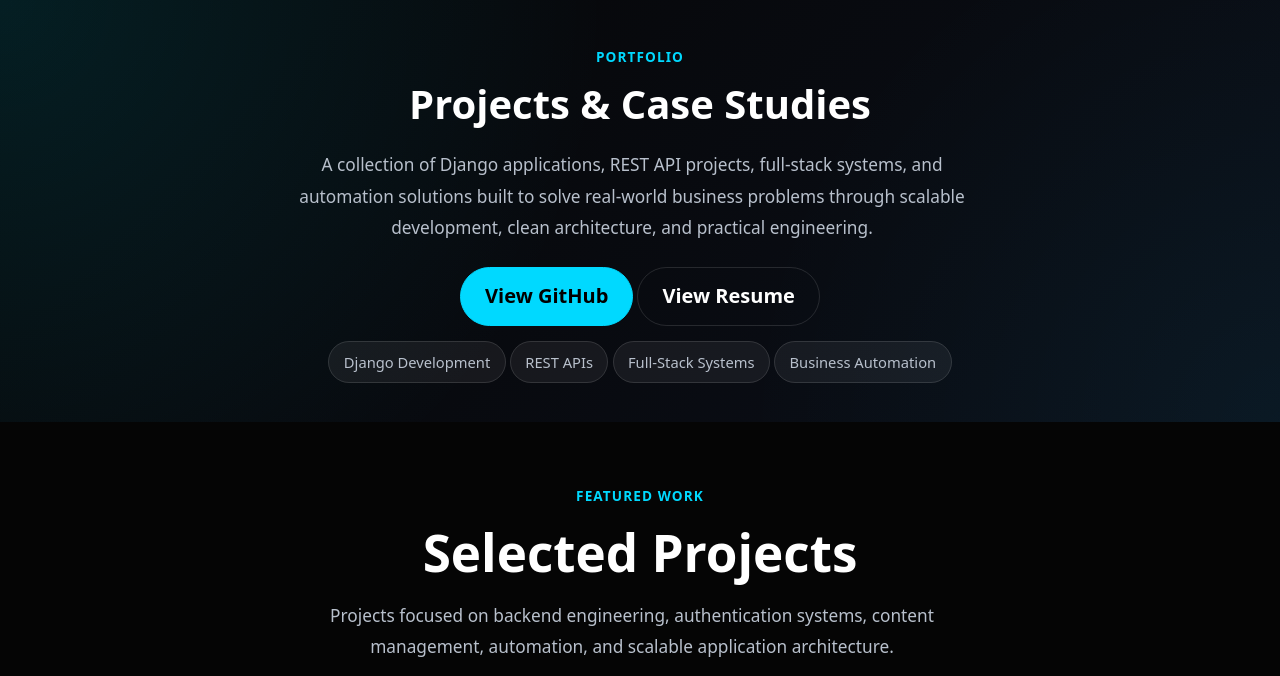
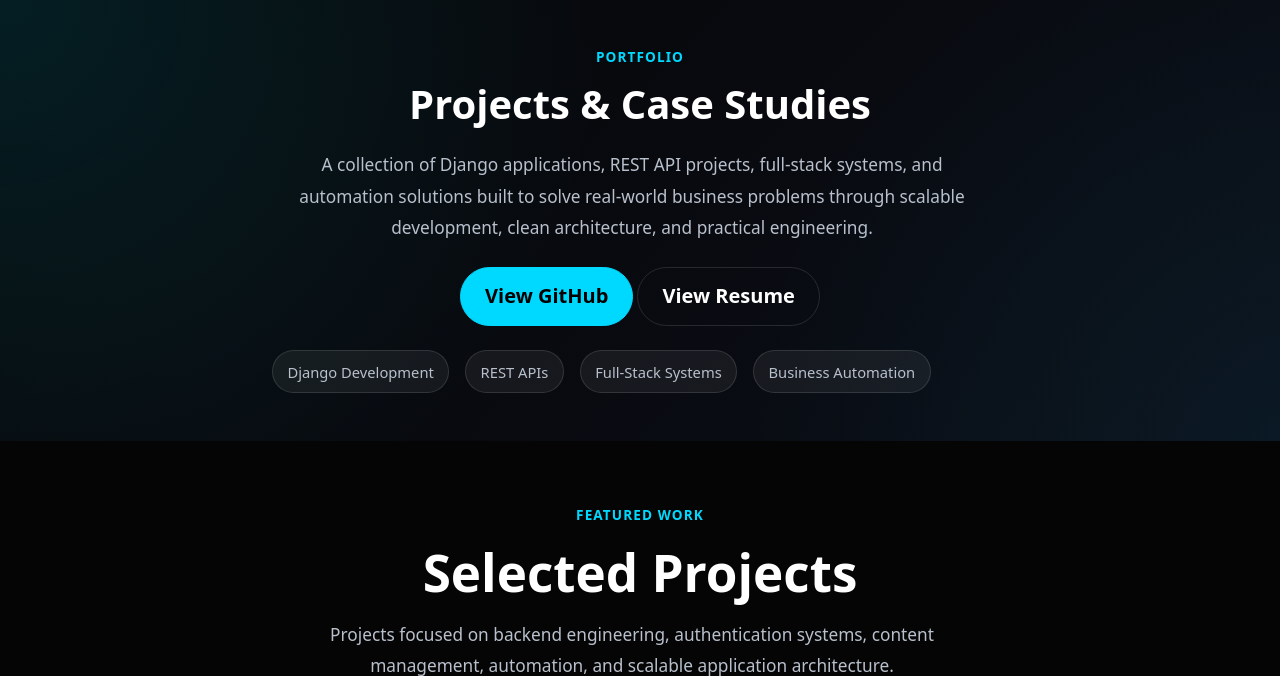
Before and after one commit to SaddamShah92/my_developer-portfolio-cms, a Django app: template templates/projects.html in a window 1280 px wide. Shown: the part 83-759 px from the top of the page. Run offline with Django 3.2, Linux system fonts and the light colour scheme; the template is opened without the code that fills it, so the values that code supplies are empty; some libraries are stand-ins or nearby versions.

Commit message:
Update project page hero highlights UI

```diff
--- a/templates/projects.html
+++ b/templates/projects.html
@@ -66,7 +66,7 @@ Explore Django applications, REST API projects, full-stack systems, and automati
 
                 </div>
 
-                <div class="hero-highlights gap-3">
+                <div class="hero-highlights d-flex flex-wrap gap-3">
 
                     <span>Django Development</span>
                     <span>REST APIs</span>
```
